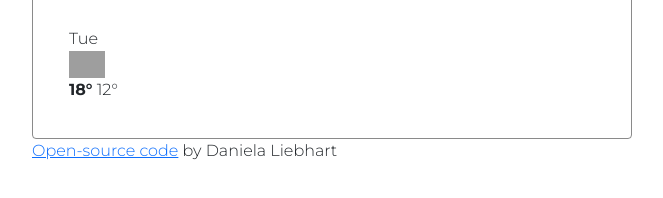
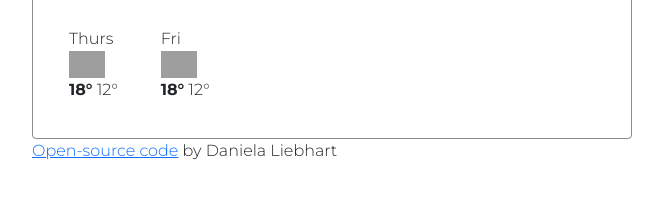
Before and after one commit to danilieb3/weather_app, a plain HTML site: page index.html in a window 1280 px wide. Shown: the part 282-480 px from the top of the page, without its empty margins (308-971 px from the left). Drawn offline with nearby package versions, Linux system fonts and the light colour scheme; no server answers; grey boxes are pictures that could not be loaded.

Commit message:
created loop in js for weatherforecast

```diff
--- a/index.html
+++ b/index.html
@@ -99,24 +99,7 @@
             </tbody>
           </table>
 
-          <div class="weather-forecast" id="forecast">
-            <div class="row">
-              <div class="col-2">
-                Tue
-                <img
-                  src="https://openweathermap.org/img/wn/03d.png"
-                  alt=""
-                  width="36"
-                />
-                <div class="weather-forecast-temperature">
-                  <span class="weather-forecast-temp-max"
-                    ><strong>18°</strong></span
-                  >
-                  <span class="weather-forecast-temp-min">12°</span>
-                </div>
-              </div>
-            </div>
-          </div>
+          <div class="weather-forecast" id="forecast"></div>
         </div>
       </div>
       <a href="http://github.com/danilieb3/weather_app" target="_blank"
--- a/src/script.js
+++ b/src/script.js
@@ -86,6 +86,35 @@ document.getElementById(
   "dateToday"
 ).innerHTML = `${currentDay} ${currentHour}:${currentMinutes}`;
 
+function displayForecast() {
+  let forecastElement = document.querySelector("#forecast");
+  let forecastHTML = `<div class="row">`;
+  let days = ["Thurs", "Fri"];
+  days.forEach(function (day) {
+    forecastHTML =
+      forecastHTML +
+      `
+              <div class="col-2">
+                <div class = "weather-forecast-date">${day}</div>
+                <img
+                  src="https://openweathermap.org/img/wn/03d.png"
+                  alt=""
+                  width="36"
+                />
+                <div class="weather-forecast-temperature">
+                  <span class="weather-forecast-temp-max"
+                    ><strong>18°</strong></span
+                  >
+                  <span class="weather-forecast-temp-min">12°</span>
+
+              </div>
+            </div>`;
+  });
+
+  forecastHTML = forecastHTML + `</div>`;
+  forecastElement.innerHTML = forecastHTML;
+}
+
 function displayTempCelcius(event) {
   event.preventDefault();
   fahrenheitLink.classList.remove("currentlyDisplaying");
@@ -107,3 +136,5 @@ function displayTempFahrenheit(event) {
 }
 let currentFahrenheitTemp = document.querySelector("#fahrenheitLink");
 currentFahrenheitTemp.addEventListener("click", displayTempFahrenheit);
+
+displayForecast();
```
